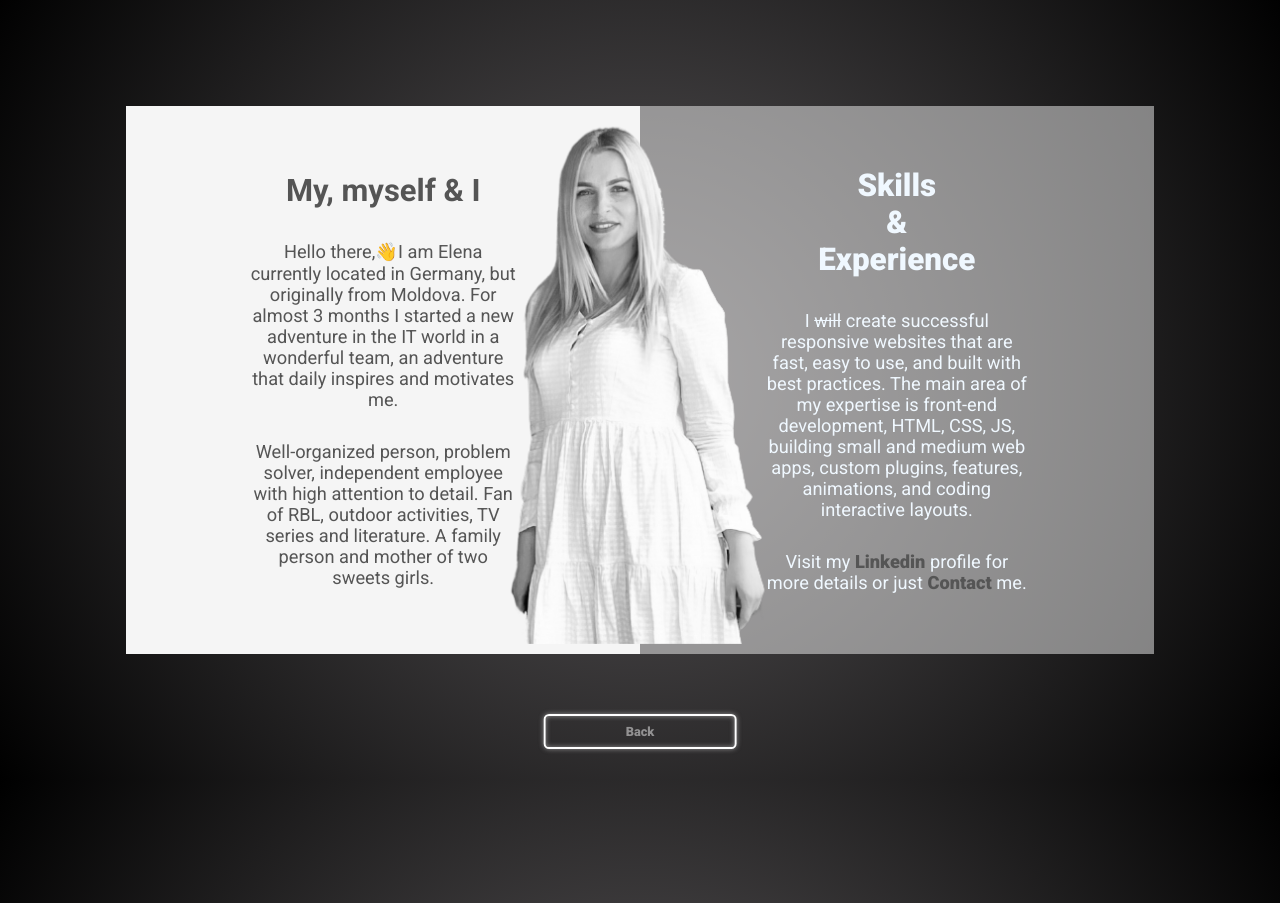
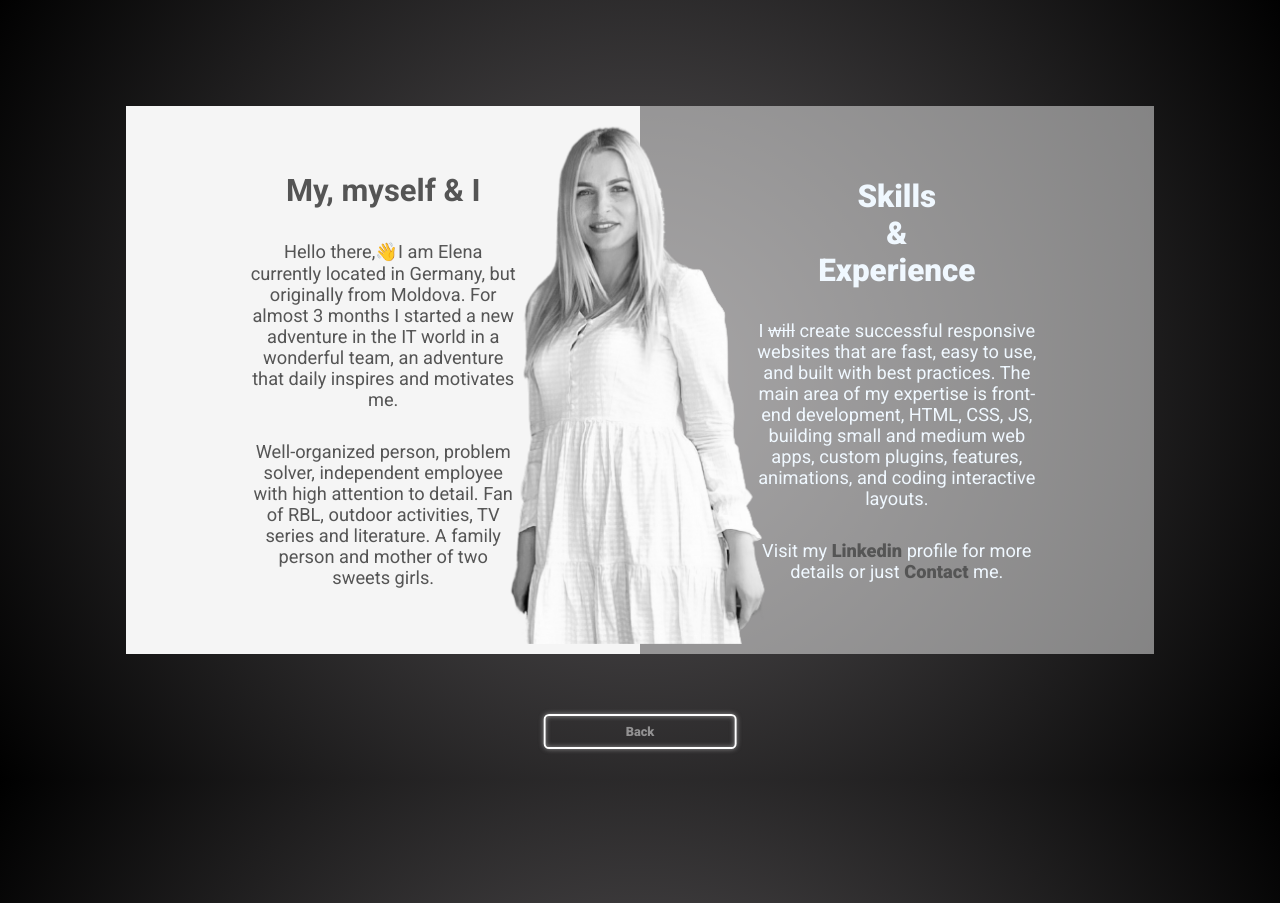
Before and after one commit to elenaRotari/finalProject-UIB, a website: page index.html in a window 1280 px wide. Shown: the part 1620-2523 px from the top of the page. Drawn offline with Linux system fonts and the light colour scheme.

Commit message:
padding changed

```diff
--- a/sass/_aboutme.scss
+++ b/sass/_aboutme.scss
@@ -85,7 +85,7 @@
         flex-direction: column;
         justify-content: center;
         align-items: center;
-        padding: calc(var.$spacer/2 + 3vw);
+        padding: calc(var.$spacer/2 + 2vw);
 
         gap: calc(var.$spacer + 1.2vw);
         h1 {
```
Also changed, not shown: css/style.css.
